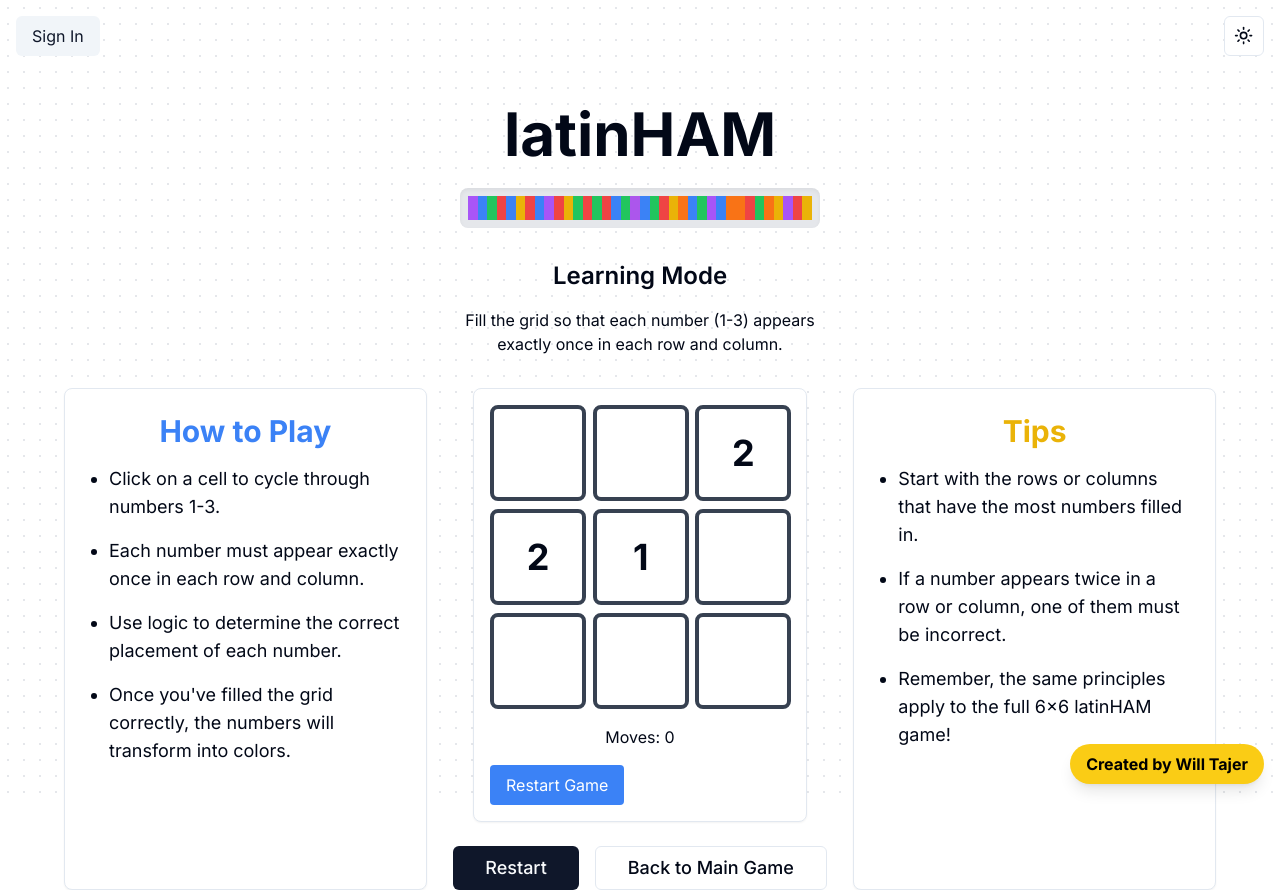
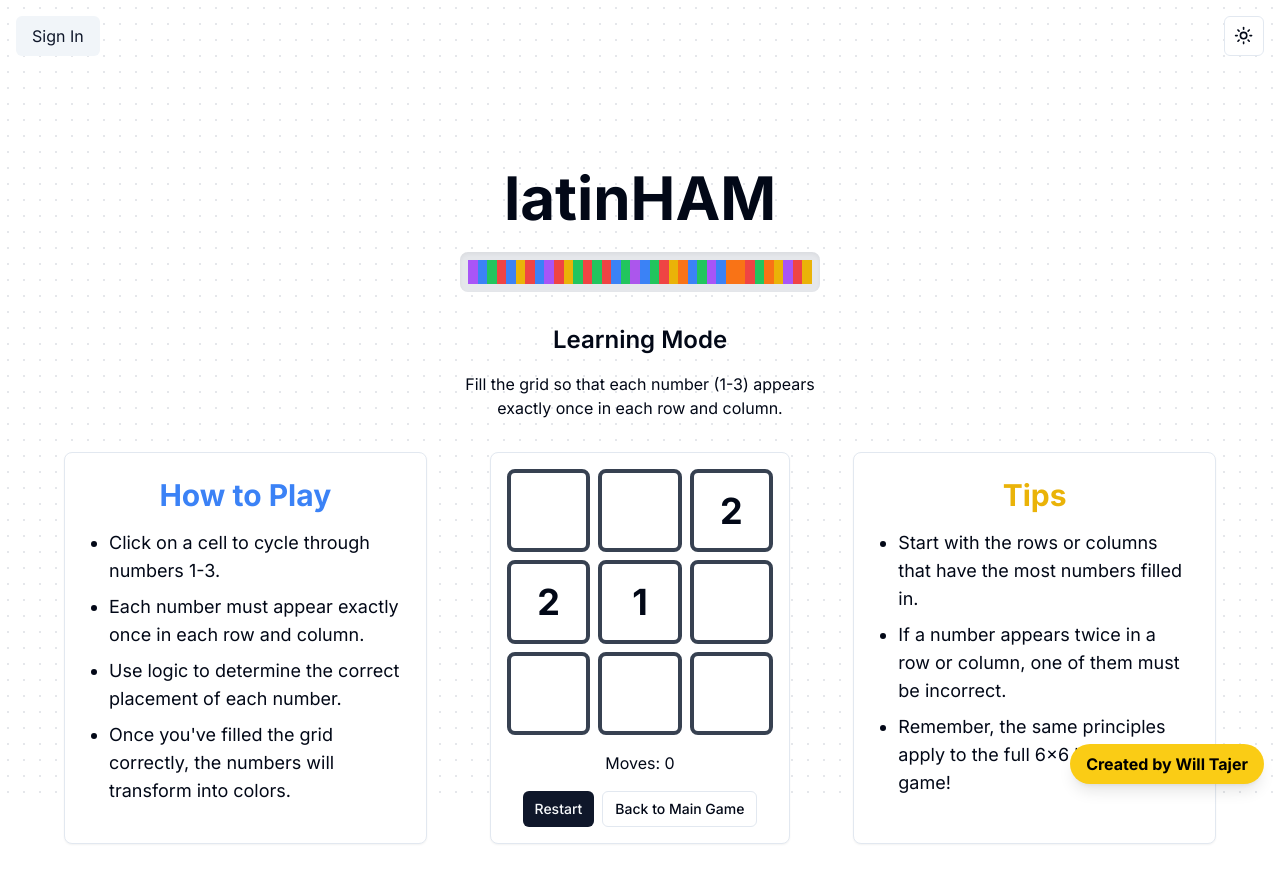
Before and after one commit to willtajer/latinHAM, a Next.js app: page /learning-mode in a window 1280 px wide. Built offline with nearby package versions, Linux system fonts and the light colour scheme; no server answers.

Commit message:
adjusted learning ui

```diff
--- a/app/learning-mode/page.tsx
+++ b/app/learning-mode/page.tsx
@@ -1,21 +1,14 @@
 'use client'
 
-import React, { useState, useCallback, useEffect } from 'react'
+import React, { useState, useCallback } from 'react'
 import { LearningModeGame } from '@/components/LearningModeGame'
 import { LearningGameHeader } from '@/components/LearningGameHeader'
 import { WillTajerButton } from '@/components/WillTajerButton'
 import { Card, CardContent } from '@/components/ui/card'
-import { Button } from '@/components/ui/button'
-import Link from 'next/link'
 
 export default function LearningModePage() {
   const [isComplete, setIsComplete] = useState(false)
   const [key, setKey] = useState(0)
-  const [isClient, setIsClient] = useState(false)
-
-  useEffect(() => {
-    setIsClient(true)
-  }, [])
 
   const handleCompletion = useCallback(() => {
     setIsComplete(true)
@@ -26,45 +19,36 @@ export default function LearningModePage() {
     setKey(prevKey => prevKey + 1)
   }, [])
 
-  if (!isClient) {
-    return null // or a loading spinner
-  }
-
   return (
-    <div className="relative min-h-screen bg-transparent text-foreground">
-      <div className="flex flex-col items-center pt-8 min-h-screen">
-        <div className="w-full max-w-6xl flex flex-col items-center">
+    <div className="flex flex-col items-center pt-24 min-h-screen bg-transparent text-foreground p-4">
+      <div className="w-full max-w-6xl">
         <LearningGameHeader isComplete={isComplete} />
 
-          <div className="grid grid-cols-1 md:grid-cols-3 gap-8 w-full">
-            <Card className="md:col-span-1">
-              <CardContent className="p-6 flex flex-col h-full">
+        <div className="grid grid-cols-1 md:grid-cols-3 gap-8">
+          <Card className="md:col-span-1 order-2 md:order-1">
+            <CardContent className="p-6">
               <h2 className="text-3xl font-bold mb-4 text-center text-blue-500">How to Play</h2>
-                <ul className="list-disc pl-5 space-y-4 text-lg flex-grow">
+              <ul className="list-disc pl-5 space-y-2 text-lg">
                 <li>Click on a cell to cycle through numbers 1-3.</li>
                 <li>Each number must appear exactly once in each row and column.</li>
                 <li>Use logic to determine the correct placement of each number.</li>
-                  <li>Once you&apos;ve filled the grid correctly, the numbers will transform into colors.</li>
+                <li>Once you've filled the grid correctly, the numbers will transform into colors.</li>
               </ul>
             </CardContent>
           </Card>
 
-            <div className="md:col-span-1 flex flex-col items-center">
-              <LearningModeGame key={key} onComplete={handleCompletion} onRestart={handleRestart} />
-              <div className="flex justify-center space-x-4 mt-6">
-                <Button onClick={handleRestart} size="lg" className="text-lg">
-                  {isComplete ? "Play Again" : "Restart"}
-                </Button>
-                <Link href="/" passHref>
-                  <Button variant="outline" size="lg" className="text-lg">Back to Main Game</Button>
-                </Link>
-              </div>
+          <div className="md:col-span-1 flex justify-center order-1 md:order-2">
+            <LearningModeGame
+              key={key}
+              onComplete={handleCompletion}
+              onRestart={handleRestart}
+            />
           </div>
 
-            <Card className="md:col-span-1">
-              <CardContent className="p-6 flex flex-col h-full">
+          <Card className="md:col-span-1 order-3">
+            <CardContent className="p-6">
               <h2 className="text-3xl font-bold mb-4 text-center text-yellow-500">Tips</h2>
-                <ul className="list-disc pl-5 space-y-4 text-lg flex-grow">
+              <ul className="list-disc pl-5 space-y-2 text-lg">
                 <li>Start with the rows or columns that have the most numbers filled in.</li>
                 <li>If a number appears twice in a row or column, one of them must be incorrect.</li>
                 <li>Remember, the same principles apply to the full 6x6 latinHAM game!</li>
@@ -75,6 +59,5 @@ export default function LearningModePage() {
       </div>
       <WillTajerButton />
     </div>
-    </div>
   )
 }
--- a/components/LearningModeGame.tsx
+++ b/components/LearningModeGame.tsx
@@ -1,9 +1,9 @@
-'use client'
-
 import React, { useState, useEffect } from 'react'
 import { Card, CardContent } from '@/components/ui/card'
+import { Button } from '@/components/ui/button'
 import Confetti from 'react-confetti'
 import { useLearningGameLogic } from '@/hooks/useLearningGameLogic'
+import Link from 'next/link'
 
 interface LearningModeGameProps {
   onComplete: () => void
@@ -49,14 +49,14 @@ export function LearningModeGame({ onComplete, onRestart }: LearningModeGameProp
   }
 
   return (
-    <Card className="w-auto">
+    <Card className="w-full max-w-[300px]">
       <CardContent className="p-4">
-        <div className="grid grid-cols-3 gap-2 max-w-[300px] mx-auto">
+        <div className="grid grid-cols-3 gap-2">
           {grid.map((row, rowIndex) => (
             row.map((cell, colIndex) => (
               <button
                 key={`${rowIndex}-${colIndex}`}
-                className={`w-24 h-24 rounded-lg flex items-center justify-center text-4xl font-bold transition-all duration-300
+                className={`w-full aspect-square rounded-lg flex items-center justify-center text-4xl font-bold transition-all duration-300
                   ${locked[rowIndex][colIndex] ? 'cursor-not-allowed' : 'cursor-pointer'}
                   ${showColors ? getColorClass(cell) : 'bg-transparent'}
                   border-4 border-gray-700 hover:border-gray-500`}
@@ -69,12 +69,14 @@ export function LearningModeGame({ onComplete, onRestart }: LearningModeGameProp
           ))}
         </div>
         <p className="mt-4 text-center">Moves: {moveCount}</p>
-        <button
-          onClick={handleRestart}
-          className="mt-4 px-4 py-2 bg-blue-500 text-white rounded hover:bg-blue-600 transition-colors"
-        >
-          Restart Game
-        </button>
+        <div className="flex justify-center space-x-2 mt-4">
+          <Button onClick={handleRestart} variant="default" size="sm">
+            {isComplete ? "Play Again" : "Restart"}
+          </Button>
+          <Link href="/" passHref>
+            <Button variant="outline" size="sm">Back to Main Game</Button>
+          </Link>
+        </div>
       </CardContent>
       {showConfetti && (
         <Confetti
```
Lines whose indentation alone changed are shown as unchanged.
